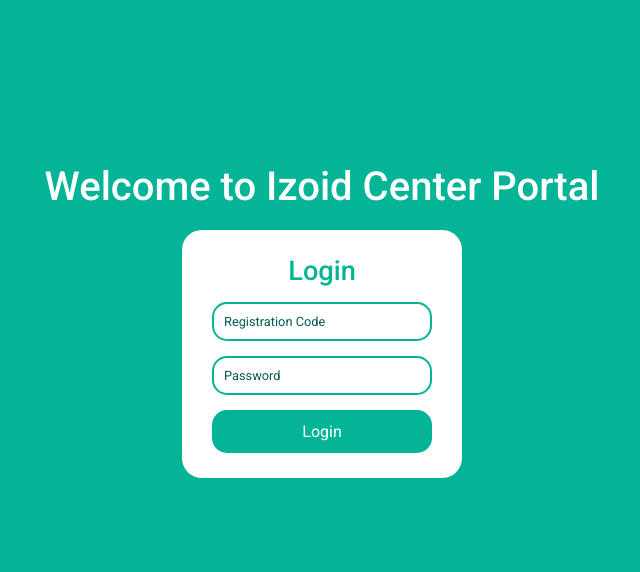
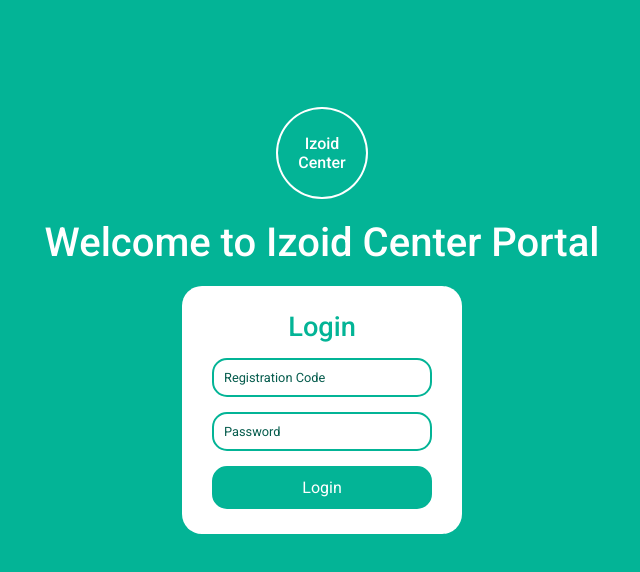
Before and after one commit to wahsandaruwan/izoid_mern_v1, a React (Create React App) app in the folder frontend/: page / in a window 1280 px wide. Shown: the top 572 px of the page, without its empty margins (318-958 px from the left). Built offline with nearby package versions, Linux system fonts and the light colour scheme.

Commit message:
Code updated in frontend

```diff
--- a/frontend/src/Components/Pages/Home.js
+++ b/frontend/src/Components/Pages/Home.js
@@ -76,6 +76,9 @@
         <>
             <section className="main-sec">
                 <div className="home-content">
+                    <div className="logo">
+                        <h2>Izoid <br></br>Center</h2>
+                    </div>
                     <h1 className="heading">Welcome to Izoid Center Portal</h1>
                     <div className="lg-frm">
                         <h2>Login</h2>
--- a/frontend/src/index.css
+++ b/frontend/src/index.css
@@ -76,7 +76,8 @@
   padding: 30px;
 }
 
-.nav-menu .logo h2 {
+.nav-menu .logo h2,
+.home-content .logo h2 {
   font-size: 1rem;
   font-weight: 500;
   text-align: center;
@@ -84,6 +85,7 @@
   color: #fff;
   padding: 25px 20px;
   border-radius: 50%;
+  border: 2px #fff solid;
 }
 
 .nav-menu .menu li {
@@ -162,7 +164,7 @@
   font-size: 2.5rem;
   font-weight: 500;
   color: #fff;
-  margin-bottom: 20px;
+  margin: 20px 0;
 }
 
 .home-content .lg-frm {
```
